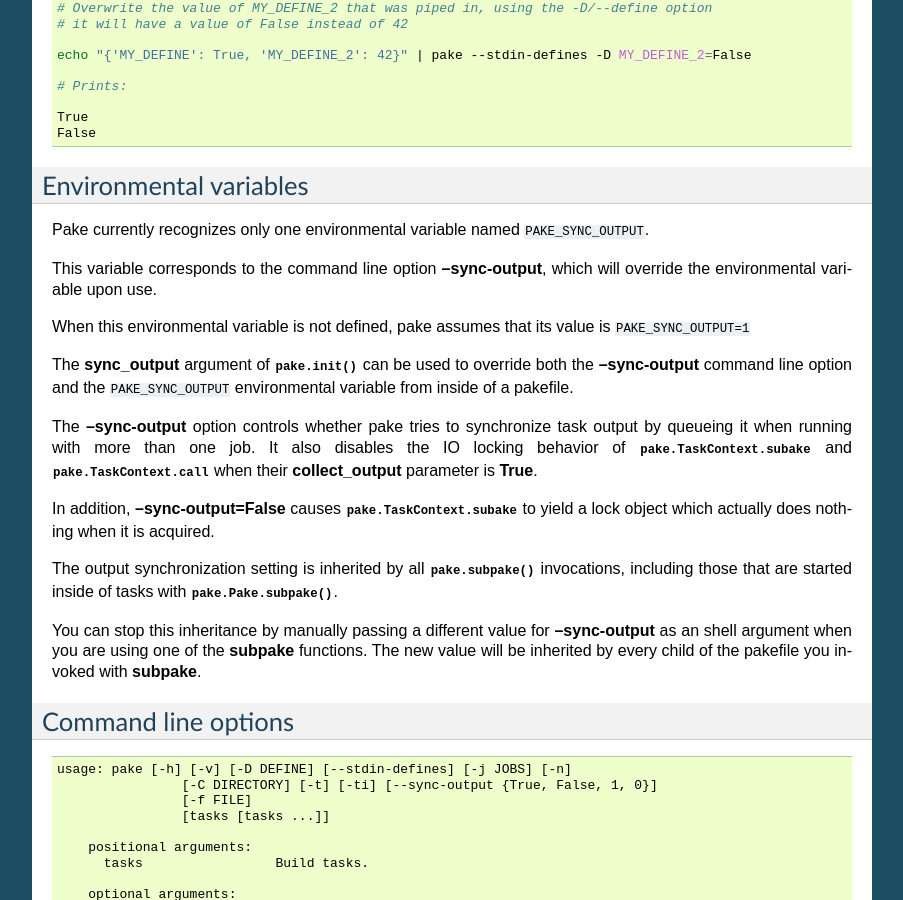
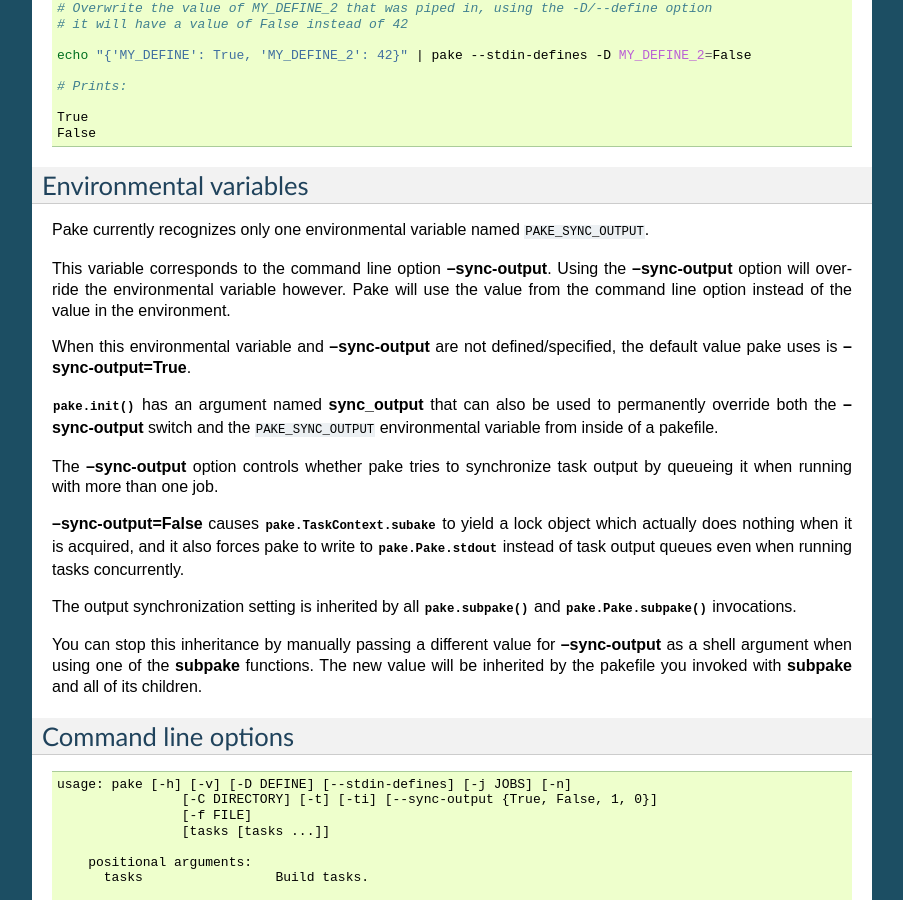
Before and after one commit to Teriks/pake, a Sphinx documentation site: the page built from docs/source/runningpake.rst, in a window 1280 px wide and 900 px high, scrolled down 3770 px. Shown: the whole window, without its empty margins (198-1101 px from the left). Built offline with Sphinx 7.4.7, drawn with Linux system fonts in a browser that asks for light colours.

Commit message:
Rewording in running pake doc

```diff
--- a/docs/source/runningpake.rst
+++ b/docs/source/runningpake.rst
@@ -261,28 +261,31 @@ Environmental variables
 
 Pake currently recognizes only one environmental variable named ``PAKE_SYNC_OUTPUT``.
 
-This variable corresponds to the command line option **--sync-output**, which will override
-the environmental variable upon use.
+This variable corresponds to the command line option **--sync-output**.
+Using the **--sync-output** option will override the environmental variable however.
+Pake will use the value from the command line option instead of the value in the environment.
 
-When this environmental variable is not defined, pake assumes that its value is ``PAKE_SYNC_OUTPUT=1``
+When this environmental variable and **--sync-output** are not defined/specified,
+the default value pake uses is **--sync-output=True**.
 
-The **sync_output** argument of :py:meth:`pake.init` can be used to override
-both the **--sync-output** command line option and the ``PAKE_SYNC_OUTPUT`` environmental
-variable from inside of a pakefile.
+:py:meth:`pake.init` has an argument named **sync_output** that can also be used to
+permanently override both the **--sync-output** switch and the ``PAKE_SYNC_OUTPUT``
+environmental variable from inside of a pakefile.
 
-The **--sync-output** option controls whether pake tries to synchronize task output by queueing it
-when running with more than one job. It also disables the IO locking behavior of :py:class:`pake.TaskContext.subake`
-and :py:class:`pake.TaskContext.call` when their **collect_output** parameter is **True**.
+The **--sync-output** option controls whether pake tries to synchronize task output
+by queueing it when running with more than one job.
 
-In addition, **--sync-output=False** causes :py:class:`pake.TaskContext.subake` to yield a lock
-object which actually does nothing when it is acquired.
+**--sync-output=False** causes :py:class:`pake.TaskContext.subake` to yield a lock
+object which actually does nothing when it is acquired, and it also forces pake
+to write to :py:attr:`pake.Pake.stdout` instead of task output queues even when
+running tasks concurrently.
 
-The output synchronization setting is inherited by all :py:meth:`pake.subpake` invocations,
-including those that are started inside of tasks with :py:meth:`pake.Pake.subpake`.
+The output synchronization setting is inherited by all :py:meth:`pake.subpake`
+and :py:meth:`pake.Pake.subpake` invocations.
 
 You can stop this inheritance by manually passing a different value for **--sync-output**
-as an shell argument when you are using one of the **subpake** functions.  The new value
-will be inherited by every child of the pakefile you invoked with **subpake**.
+as a shell argument when using one of the **subpake** functions.  The new value will
+be inherited by the pakefile you invoked with **subpake** and all of its children.
 
 
 Command line options
```
